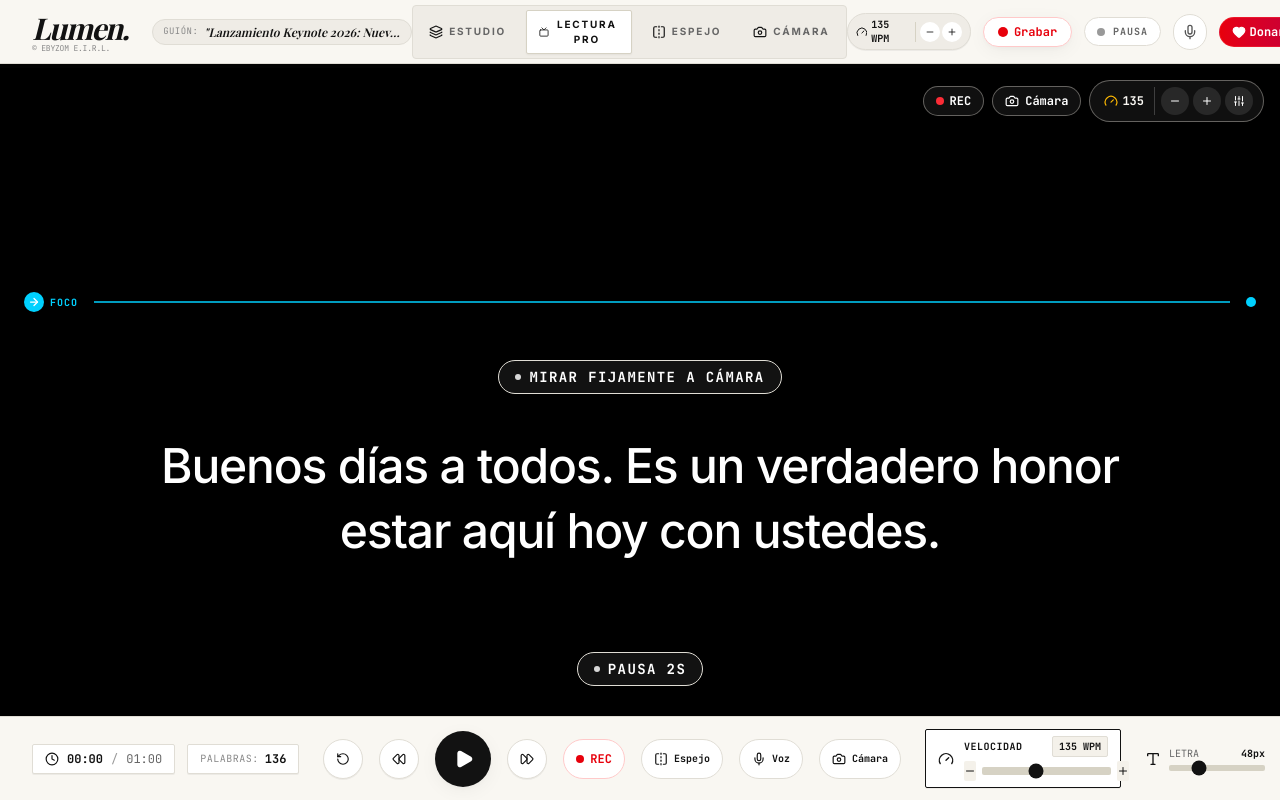
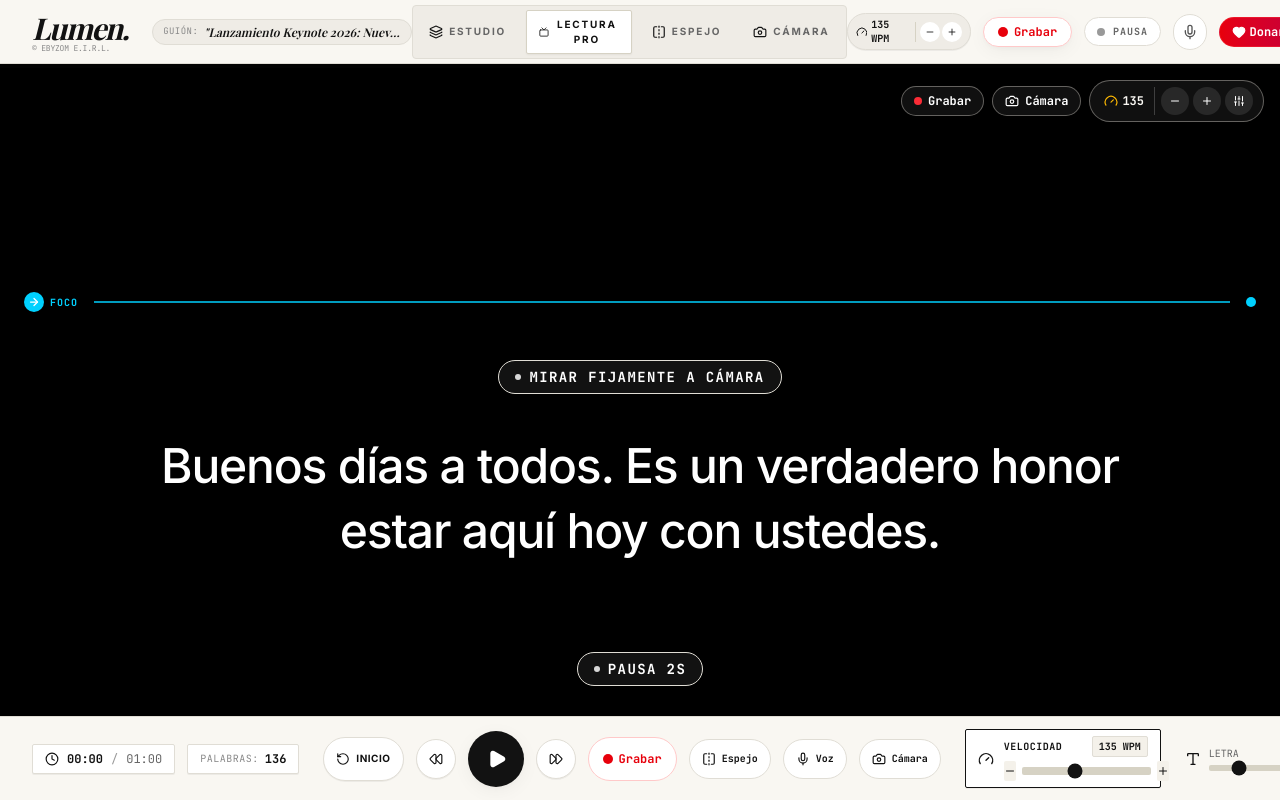
Before and after one commit to Tony4772/Lumen-Teleprompter, a React (Vite) app in the folder Lumen-main/: page / in a window 1280 px wide. Both pictures are taken after a click on the button "LECTURA PRO". Built offline with nearby package versions, Linux system fonts and the light colour scheme; a web font is replaced by a local one.

Commit message:
Make record/stop and restart controls obvious on mobile and desktop.
Expose Grabar/Detener on the phone play bar, label Detener while recording on desktop, and rename the restart control to Inicio so returning to the top of the script is discoverable.

Co-authored-by: Cursor <cursoragent@cursor.com>

```diff
--- a/Lumen-main/src/components/ControlOverlay.tsx
+++ b/Lumen-main/src/components/ControlOverlay.tsx
@@ -126,22 +126,18 @@ export const ControlOverlay: React.FC<ControlOverlayProps> = ({
           </div>
         )}
 
-        <div className="flex items-center justify-between gap-2">
-          <span className="text-[10px] font-mono font-bold text-[#666] tabular-nums w-14">
-            {formatTime(elapsedSeconds)}
-          </span>
-
-          <div className="flex items-center gap-2">
+        <div className="flex items-center justify-between gap-1.5">
           <button
             type="button"
             onClick={() => {
               triggerHaptic(25);
               onRestart();
             }}
-              className="w-11 h-11 rounded-full bg-white border border-[#E0DDD5] flex items-center justify-center active:scale-90"
-              title="Reiniciar"
+            className="h-11 px-2.5 rounded-full bg-white border border-[#E0DDD5] flex flex-col items-center justify-center active:scale-90 min-w-[48px]"
+            title="Volver al inicio del texto"
           >
-              <RotateCcw className="w-4 h-4" />
+            <RotateCcw className="w-3.5 h-3.5" />
+            <span className="text-[8px] font-bold uppercase tracking-wide">Inicio</span>
           </button>
 
           <button
@@ -150,7 +146,7 @@ export const ControlOverlay: React.FC<ControlOverlayProps> = ({
               triggerHaptic(30);
               onTogglePlay();
             }}
-              className="w-14 h-14 rounded-full bg-[#121212] text-white flex items-center justify-center shadow-editorial active:scale-95"
+            className="w-14 h-14 rounded-full bg-[#121212] text-white flex items-center justify-center shadow-editorial active:scale-95 shrink-0"
             title={isPlaying ? 'Pausar' : 'Reproducir'}
           >
             {isPlaying ? (
@@ -166,17 +162,44 @@ export const ControlOverlay: React.FC<ControlOverlayProps> = ({
               triggerHaptic(10);
               setShowMobileSpeed((v) => !v);
             }}
-              className={`h-11 px-3 rounded-full border flex items-center gap-1.5 font-mono text-xs font-bold active:scale-95 ${
+            className={`h-11 px-2 rounded-full border flex flex-col items-center justify-center font-mono text-[10px] font-bold active:scale-95 min-w-[48px] ${
               showMobileSpeed
                 ? 'bg-[#121212] text-white border-[#121212]'
                 : 'bg-white text-[#121212] border-[#E0DDD5]'
             }`}
             title="Velocidad"
           >
-              <Gauge className="w-4 h-4" />
+            <Gauge className="w-3.5 h-3.5" />
             <span>{settings.wpm}</span>
           </button>
-          </div>
+
+          {onToggleRecord && (
+            <button
+              type="button"
+              onClick={() => {
+                triggerHaptic(30);
+                onToggleRecord();
+              }}
+              className={`h-11 px-2.5 rounded-full border flex flex-col items-center justify-center font-mono font-bold active:scale-95 min-w-[52px] ${
+                isRecording
+                  ? 'bg-red-600 text-white border-red-500 animate-pulse'
+                  : 'bg-white text-red-600 border-red-200'
+              }`}
+              title={isRecording ? 'Detener grabación' : 'Grabar video'}
+            >
+              {isRecording ? (
+                <>
+                  <Square className="w-3.5 h-3.5 fill-current" />
+                  <span className="text-[8px] tabular-nums">{formatRecTime(recordingSeconds)}</span>
+                </>
+              ) : (
+                <>
+                  <span className="w-2.5 h-2.5 rounded-full bg-red-600" />
+                  <span className="text-[8px] uppercase">Grabar</span>
+                </>
+              )}
+            </button>
+          )}
 
           <button
             type="button"
@@ -184,14 +207,15 @@ export const ControlOverlay: React.FC<ControlOverlayProps> = ({
               triggerHaptic(15);
               onToggleVoice();
             }}
-            className={`w-11 h-11 rounded-full border flex items-center justify-center active:scale-90 relative ${
+            className={`h-11 px-2 rounded-full border flex flex-col items-center justify-center active:scale-90 relative min-w-[44px] ${
               isVoiceActive
                 ? 'bg-emerald-500 text-black border-emerald-400'
                 : 'bg-white text-[#121212] border-[#E0DDD5]'
             }`}
             title="Voz"
           >
-            <Mic className="w-4 h-4" />
+            <Mic className="w-3.5 h-3.5" />
+            <span className="text-[8px] font-bold uppercase">Voz</span>
             {isVoiceActive && (
               <span className="absolute top-1 right-1 w-1.5 h-1.5 rounded-full bg-black animate-pulse" />
             )}
@@ -214,13 +238,14 @@ export const ControlOverlay: React.FC<ControlOverlayProps> = ({
           </div>
         </div>
 
-        <div className="flex items-center justify-center gap-4">
+        <div className="flex items-center justify-center gap-3">
           <button
             onClick={() => { triggerHaptic(25); onRestart(); }}
-            className="w-10 h-10 rounded-full bg-white hover:bg-[#121212] text-[#121212] hover:text-white border border-[#E0DDD5] flex items-center justify-center transition-all shadow-2xs"
-            title="Reiniciar al inicio"
+            className="h-11 px-3 rounded-full bg-white hover:bg-[#121212] text-[#121212] hover:text-white border border-[#E0DDD5] flex items-center gap-1.5 transition-all shadow-2xs"
+            title="Volver al inicio del texto"
           >
             <RotateCcw className="w-3.5 h-3.5" />
+            <span className="text-[10px] font-bold uppercase tracking-wider">Inicio</span>
           </button>
           <button
             onClick={() => { triggerHaptic(15); onNudgeBackward(); }}
@@ -247,16 +272,24 @@ export const ControlOverlay: React.FC<ControlOverlayProps> = ({
           {onToggleRecord && (
             <button
               onClick={() => { triggerHaptic(30); onToggleRecord(); }}
-              className={`h-10 px-3 rounded-full border flex items-center gap-1.5 font-mono text-xs font-bold transition-all ${
+              className={`h-11 px-3.5 rounded-full border flex items-center gap-1.5 font-mono text-xs font-bold transition-all ${
                 isRecording
                   ? 'bg-red-600 text-white border-red-500 animate-pulse'
                   : 'bg-white text-red-600 border-red-200 hover:border-red-400'
               }`}
+              title={isRecording ? 'Detener y guardar grabación' : 'Iniciar grabación de video'}
             >
               {isRecording ? (
-                <><Square className="w-3 h-3 fill-current" /><span>{formatRecTime(recordingSeconds)}</span></>
+                <>
+                  <Square className="w-3.5 h-3.5 fill-current" />
+                  <span>{formatRecTime(recordingSeconds)}</span>
+                  <span className="text-[9px] uppercase tracking-wider bg-black/25 px-1.5 py-0.5 rounded-xs">Detener</span>
+                </>
               ) : (
-                <><span className="w-2 h-2 rounded-full bg-red-600" /><span>REC</span></>
+                <>
+                  <span className="w-2.5 h-2.5 rounded-full bg-red-600" />
+                  <span>Grabar</span>
+                </>
               )}
             </button>
           )}
--- a/Lumen-main/src/components/HeaderNav.tsx
+++ b/Lumen-main/src/components/HeaderNav.tsx
@@ -216,14 +216,26 @@ export const HeaderNav: React.FC<HeaderNavProps> = ({
           <div className="hidden md:flex items-center gap-1.5">
             <button
               onClick={onToggleRecord}
-              className={`flex items-center gap-1.5 px-3.5 py-1.5 rounded-full text-xs font-mono font-bold shadow-editorial ${
-                isRecording ? 'bg-red-600 text-white animate-pulse border border-red-400' : 'bg-white text-red-600 border border-red-200'
+              className={`flex items-center gap-1.5 px-3.5 py-1.5 rounded-full text-xs font-mono font-bold shadow-editorial border ${
+                isRecording
+                  ? 'bg-red-600 text-white animate-pulse border-red-400'
+                  : 'bg-white text-red-600 border-red-200 hover:border-red-400'
               }`}
+              title={isRecording ? 'Detener y guardar grabación' : 'Iniciar grabación de video'}
             >
               {isRecording ? (
-                <><Square className="w-3.5 h-3.5 fill-current" /><span>{formatRecTime(recordingSeconds)}</span></>
+                <>
+                  <Square className="w-3.5 h-3.5 fill-current" />
+                  <span>{formatRecTime(recordingSeconds)}</span>
+                  <span className="text-[9px] uppercase tracking-wider bg-black/30 px-1.5 py-0.5 rounded-xs">
+                    Detener
+                  </span>
+                </>
               ) : (
-                <><span className="w-2.5 h-2.5 rounded-full bg-red-600" /><span>Grabar</span></>
+                <>
+                  <span className="w-2.5 h-2.5 rounded-full bg-red-600" />
+                  <span>Grabar</span>
+                </>
               )}
             </button>
             {takesCount > 0 && onOpenRecordingModal && (
--- a/Lumen-main/src/components/PrompterCanvas.tsx
+++ b/Lumen-main/src/components/PrompterCanvas.tsx
@@ -921,13 +921,13 @@ export const PrompterCanvas: React.FC<PrompterCanvasProps> = ({
                   <Square className="w-3.5 h-3.5 fill-current" />
                   <span>{formatRecTime(recordingSeconds)}</span>
                   <span className="text-[9px] uppercase tracking-wider bg-black/40 px-1 py-0.5 rounded-xs">
-                    STOP
+                    DETENER
                   </span>
                 </>
               ) : (
                 <>
                   <span className="w-2 h-2 rounded-full bg-red-500" />
-                  <span>REC</span>
+                  <span>Grabar</span>
                 </>
               )}
             </button>
```
Lines whose indentation alone changed are shown as unchanged.
